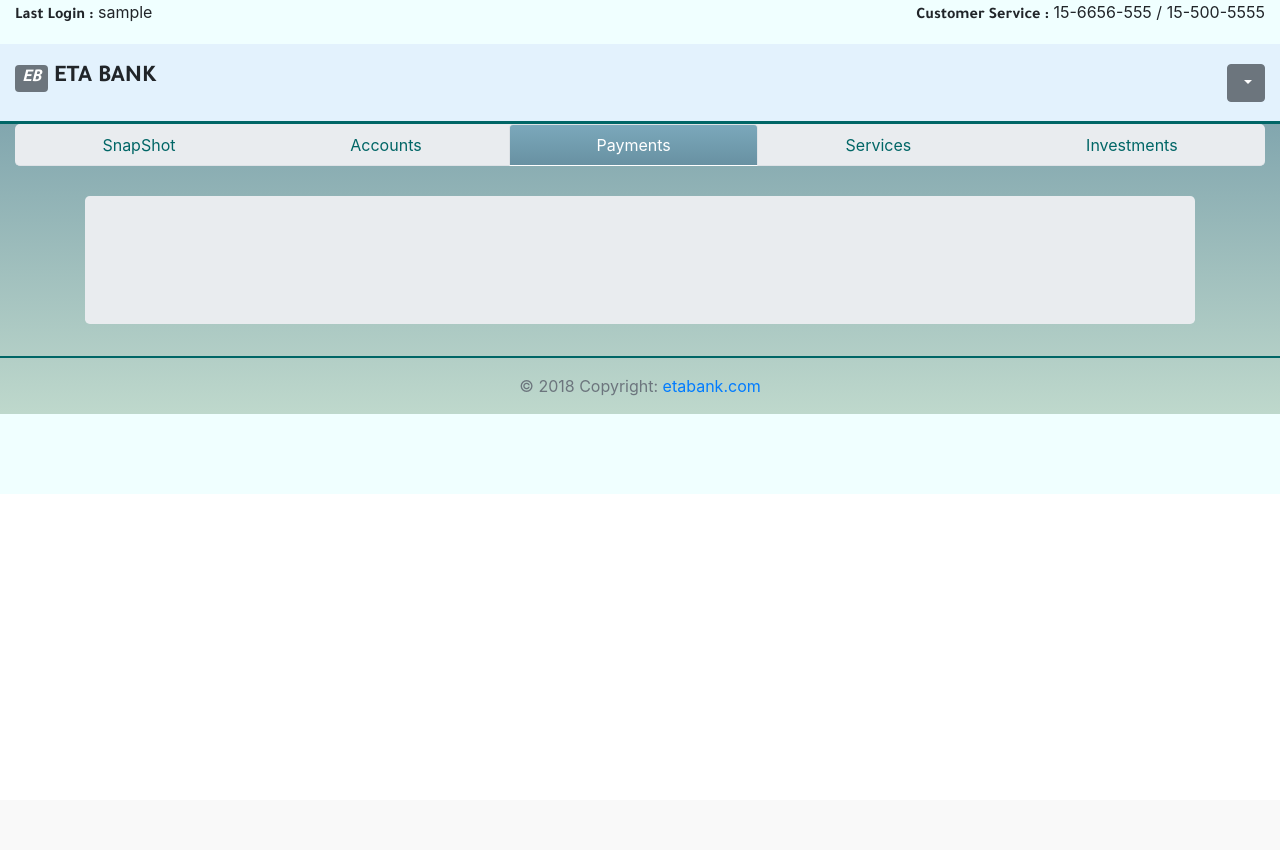
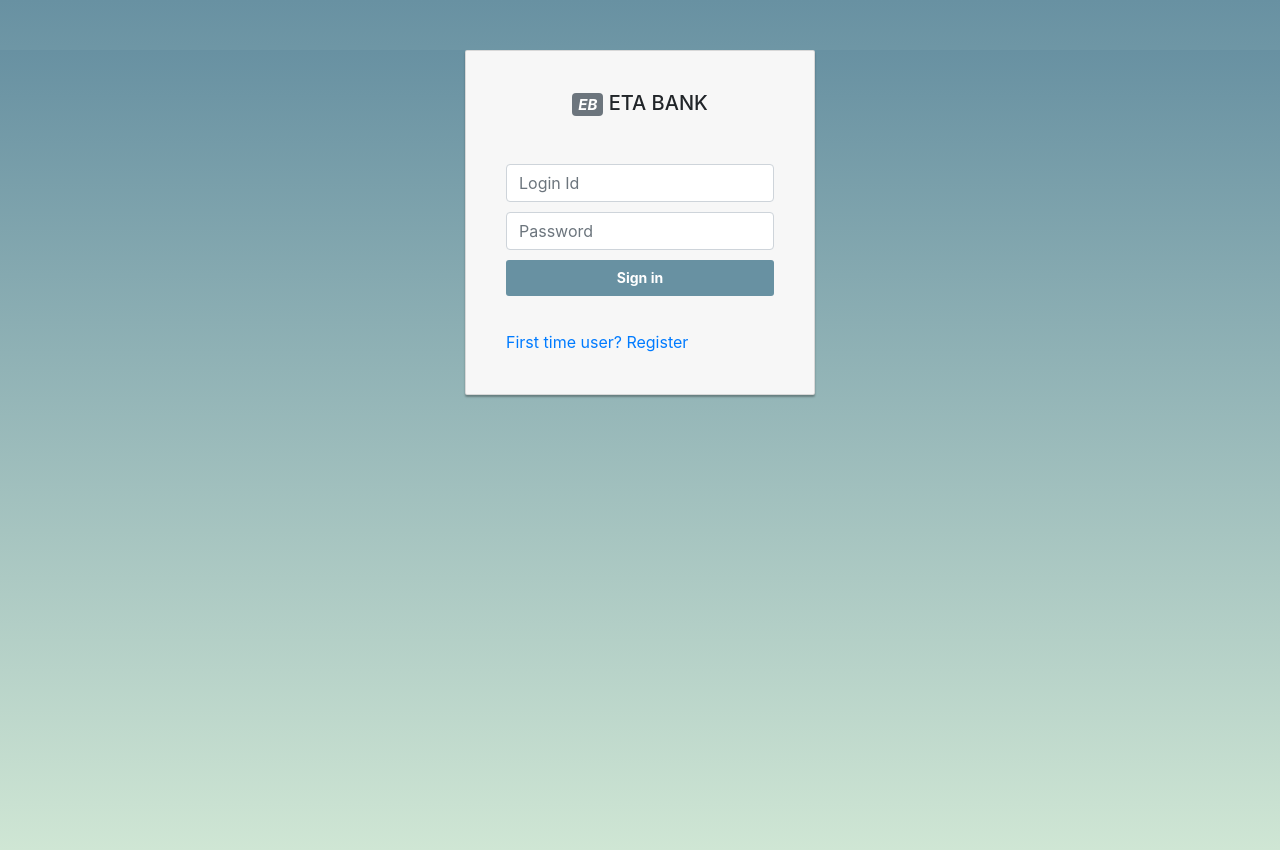
Before and after one commit to pratiks14/newbankapp, a Flask app: template templates/payments.html in a window 1280 px wide. Before the commit the page ends 414 px from the top, so only its background shows below. Run offline with Flask 2, Linux system fonts and the light colour scheme; the template is opened without the code that fills it: most values are stand-ins (such as "Sample title", 1, 10 or a date in 2020); parts of the project's set-up code (start-up, migrations or seed data) failed here and were passed over; some libraries are stand-ins or nearby versions.

Commit message:
Update payments.html

```diff
--- a/templates/payments.html
+++ b/templates/payments.html
@@ -1,9 +1,13 @@
 <!DOCTYPE html>
 <html lang="en">
+
 <head>
-    <meta charset="UTF-8">
-    <meta name="viewport" content="width=device-width, initial-scale=1.0">
-    <meta http-equiv="X-UA-Compatible" content="ie=edge">
+
+    <meta charset="utf-8">
+    <meta http-equiv="X-UA-Compatible" content="IE=edge">
+    <meta name="viewport" content="width=device-width, initial-scale=1">
+    <meta name="description" content="">
+    <meta name="author" content="">
     <link href="https://fonts.googleapis.com/css?family=Tajawal:700" rel="stylesheet">
 
     <title>THE Bank</title>
@@ -26,284 +30,300 @@
         <script src="https://oss.maxcdn.com/libs/html5shiv/3.7.0/html5shiv.js"></script>
         <script src="https://oss.maxcdn.com/libs/respond.js/1.4.2/respond.min.js"></script>
     <![endif]-->
-    <!-- <link rel="stylesheet" href="https://use.fontawesome.com/releases/v5.1.0/css/all.css" integrity="sha384-lKuwvrZot6UHsBSfcMvOkWwlCMgc0TaWr+30HWe3a4ltaBwTZhyTEggF5tJv8tbt" crossorigin="anonymous"> -->
+    <link rel="stylesheet" href="https://use.fontawesome.com/releases/v5.1.0/css/all.css" integrity="sha384-lKuwvrZot6UHsBSfcMvOkWwlCMgc0TaWr+30HWe3a4ltaBwTZhyTEggF5tJv8tbt" crossorigin="anonymous">    <title>Hello, world!</title>
+
     <style>
-        body{
-    /* background-color: #E7E7EF; */
+   /*
+ * Specific styles of signin component
+ */
+/*
+ * General styles
+ */
+body, html {
     height: 100%;
     background-repeat: no-repeat;
     background-image: linear-gradient(rgb(104, 145, 162), rgb(207, 230, 212));
 }
-        .title{
-            font-family: Tajawal,sans-serif;
-
-        }
-        .head{
-
-            background-color: azure;
-        }
-        .bank-head{
-           height:80px;
-           border-bottom:3px solid #006666 ;
-        }
-        label,h3,h4{
-            font-family: Tajawal,sans-serif;
-            size: 19px;
-
-        }
-        input[type="text"]:not([readonly]),select{
-            font-family: Tajawal,sans-serif;
-            font-size:1.17em;
-            font-weight: bold;
-        }
-        footer{
-            border-top:2px solid #006666;
-        }
-
-        nav-item:hover{
-            background-color: rgb(104, 145, 162)
-        }
-        .container{
-            margin-top:30px;
-        }
-        .funkyradio div {
-  clear: both;
-  overflow: hidden;
+.card-container.card {
+    max-width: 350px;
+    padding: 40px 40px;
 }
-
-.funkyradio label {
-  width: 100%;
-  border-radius: 3px;
-  border: 1px solid #D1D3D4;
-  font-weight: normal;
-}
-
-.funkyradio input[type="radio"]:empty,
-.funkyradio input[type="checkbox"]:empty {
-  display: none;
-}
-
-.funkyradio input[type="radio"]:empty ~ label,
-.funkyradio input[type="checkbox"]:empty ~ label {
-  position: relative;
-  line-height: 2.5em;
-  text-indent: 3.25em;
-  margin-top: 0em;
-  cursor: pointer;
-  -webkit-user-select: none;
-     -moz-user-select: none;
-      -ms-user-select: none;
-          user-select: none;
-}
-
-.funkyradio input[type="radio"]:empty ~ label:before,
-.funkyradio input[type="checkbox"]:empty ~ label:before {
-  position: absolute;
-  display: block;
-  top: 0;
-  bottom: 0;
-  left: 0;
-  content: '';
-  width: 2.5em;
-  background: #D1D3D4;
-  border-radius: 3px 0 0 3px;
-}
-
-.funkyradio input[type="radio"]:hover:not(:checked) ~ label,
-.funkyradio input[type="checkbox"]:hover:not(:checked) ~ label {
-  color: #777;
-}
-
-.funkyradio input[type="radio"]:hover:not(:checked) ~ label:before,
-.funkyradio input[type="checkbox"]:hover:not(:checked) ~ label:before {
-  content: '\2714';
-  text-indent: .9em;
-  color: #C2C2C2;
-}
-
-.funkyradio input[type="radio"]:not(:checked) ~ label,
-.funkyradio input[type="checkbox"]:not(:checked) ~ label {
-  color: #777;
-}
-
-.funkyradio input[type="radio"]:checked ~ label,
-.funkyradio input[type="checkbox"]:checked ~ label {
-  color: #333;
-}
-
-.funkyradio input[type="radio"]:checked ~ label:before,
-.funkyradio input[type="checkbox"]:checked ~ label:before {
-  content: '\2714';
-  text-indent: .9em;
-  color: #333;
-  background-color: #ccc;
-}
-
-.funkyradio input[type="radio"]:focus ~ label:before,
-.funkyradio input[type="checkbox"]:focus ~ label:before {
-  box-shadow: 0 0 0 3px #777;
-}
-
-.funkyradio-default input[type="radio"]:checked ~ label:before,
-.funkyradio-default input[type="checkbox"]:checked ~ label:before {
-  color: #777;
-  background-color: #006666;
-}
-
-/* .funkyradio-primary input[type="radio"]:checked ~ label:before,
-.funkyradio-primary input[type="checkbox"]:checked ~ label:before {
-  color: #fff;
-  background-color: #337ab7;
-}
-
-.funkyradio-success input[type="radio"]:checked ~ label:before,
-.funkyradio-success input[type="checkbox"]:checked ~ label:before {
-  color: #fff;
-  background-color: #5cb85c;
-}
-
-.funkyradio-danger input[type="radio"]:checked ~ label:before,
-.funkyradio-danger input[type="checkbox"]:checked ~ label:before {
-  color: #fff;
-  background-color: #d9534f;
-}
-
-.funkyradio-warning input[type="radio"]:checked ~ label:before,
-.funkyradio-warning input[type="checkbox"]:checked ~ label:before {
-  color: #fff;
-  background-color: #f0ad4e;
-}
-
-.funkyradio-info input[type="radio"]:checked ~ label:before,
-.funkyradio-info input[type="checkbox"]:checked ~ label:before {
-  color: #fff;
-  background-color: #5bc0de;
-} */
-
-.nav-link,.nav-link:hover {
-    color:#006666 ;
-}
-.nav-pills > .nav-item > .active{
-    background-color: #006666 !important;
-}
-.nav-tabs > .nav-item > .active{
-    background-repeat: no-repeat;
-    background-image: linear-gradient(rgb(123, 168, 187),rgb(104, 145, 162));
-    color:#fff;
-}
-ul.nav.nav-tabs.nav-fill{
-    border-radius: 5px;
-}
-.dropdown-item{
-    margin:0px;
-}
-
 .vertical-alignment-helper {
     display:table;
     height: 100%;
-    width: 50%;
-    margin: 0 22%;
+    width: 60%;
+    margin:0% 20%;
 }
 .modal-dialog {
     display: table-cell;
     vertical-align: middle;
     border-radius: 20em;
   }
+.btn {
+    font-weight: 700;
+    height: 36px;
+    -moz-user-select: none;
+    -webkit-user-select: none;
+    user-select: none;
+    cursor: default;
+}
+/*
+ * Card component
+ */
+.card {
+    background-color: #F7F7F7;
+    /* just in case there no content*/
+    padding: 20px 25px 30px;
+    margin: 0 auto 25px;
+    margin-top: 50px;
+    /* shadows and rounded borders */
+    -moz-border-radius: 2px;
+    -webkit-border-radius: 2px;
+    border-radius: 2px;
+    -moz-box-shadow: 0px 2px 2px rgba(0, 0, 0, 0.3);
+    -webkit-box-shadow: 0px 2px 2px rgba(0, 0, 0, 0.3);
+    box-shadow: 0px 2px 2px rgba(0, 0, 0, 0.3);
+}
+.profile-img-card {
+    width: 96px;
+    height: 96px;
+    margin: 0 auto 10px;
+    display: block;
+    -moz-border-radius: 50%;
+    -webkit-border-radius: 50%;
+    border-radius: 50%;
+}
+/*
+ * Form styles
+ */
+.profile-name-card {
+    font-size: 16px;
+    font-weight: bold;
+    text-align: center;
+    margin: 10px 0 0;
+    min-height: 1em;
+}
+.reauth-email {
+    display: block;
+    color: #404040;
+    line-height: 2;
+    margin-bottom: 10px;
+    font-size: 14px;
+    text-align: center;
+    overflow: hidden;
+    text-overflow: ellipsis;
+    white-space: nowrap;
+    -moz-box-sizing: border-box;
+    -webkit-box-sizing: border-box;
+    box-sizing: border-box;
+}
+.form-signin #inputEmail,
+.form-signin #inputPassword {
+    direction: ltr;
+    height: 44px;
+    font-size: 16px;
+}
+.form-signin input[type=email],
+.form-signin input[type=password],
+.form-signin input[type=text],
+.form-signin button {
+    width: 100%;
+    display: block;
+    margin-bottom: 10px;
+    z-index: 1;
+    position: relative;
+    -moz-box-sizing: border-box;
+    -webkit-box-sizing: border-box;
+    box-sizing: border-box;
+}
+.form-signin .form-control:focus {
+    border-color: rgb(104, 145, 162);
+    outline: 0;
+    -webkit-box-shadow: inset 0 1px 1px rgba(0,0,0,.075),0 0 8px rgb(104, 145, 162);
+    box-shadow: inset 0 1px 1px rgba(0,0,0,.075),0 0 8px rgb(104, 145, 162);
+}
+.btn.btn-signin {
+    /*background-color: #4d90fe; */
+    background-color: rgb(104, 145, 162);
+    /* background-color: linear-gradient(rgb(104, 145, 162), rgb(12, 97, 33));*/
+    padding: 0px;
+    font-weight: 700;
+    font-size: 14px;
+    height: 36px;
+    -moz-border-radius: 3px;
+    -webkit-border-radius: 3px;
+    border-radius: 3px;
+    border: none;
+    -o-transition: all 0.218s;
+    -moz-transition: all 0.218s;
+    -webkit-transition: all 0.218s;
+    transition: all 0.218s;
+}
+.btn.btn-signin:hover,
+.btn.btn-signin:active,
+.btn.btn-signin:focus {
+    background-color: rgb(12, 97, 33);
+}
+.forgot-password {
+    color: rgb(104, 145, 162);
+}
+.forgot-password:hover,
+.forgot-password:active,
+.forgot-password:focus{
+    color: rgb(12, 97, 33);
+}
     </style>
 </head>
 <body>
-    <div class="container-fluid">
-        <div class="row head">
-            <div class="col-6 d-flex justify-content-start align-items-center">
-                <p ><span class="title">Last Login :</span>  {{last_login}}</p>
-            </div>
-            <div class="col-6 d-flex justify-content-end align-items-center">
-                <p><span class="title">Customer Service :</span>   15-6656-555 / 15-500-5555</p>
-            </div>
+    <div class="container">
+        <div class="card card-container">
+            <!-- <img class="profile-img-card" src="//lh3.googleusercontent.com/-6V8xOA6M7BA/AAAAAAAAAAI/AAAAAAAAAAA/rzlHcD0KYwo/photo.jpg?sz=120" alt="" /> -->
+            <h5 class="card-title text-center" id="homepage" style="cursor:pointer;"><span class="badge badge-secondary"><i>EB</i></span>  ETA BANK</h5>
+            <p id="profile-name" class="profile-name-card"></p>
+            <!-- <ul class="nav nav-pills nav-fill" >
+                    <li class="nav-item ">
+                            <p class="profile-name-card"  ><a class="nav-link active" id="id-btn" href="">Login-Id</a></p>
+                    </li>
+                    <li class="nav-item" >
+                            <p class="profile-name-card" ><a class="nav-link " id="card-btn" href="">Debit-Card</a></p>
+                    </li>
+            </ul>         -->
+            <form class="form-signin " id="id-form">
+                <span id="reauth-email" class="reauth-email"></span>
+                <input type="text" name="customerid" id="inputID" class="form-control" placeholder="Login Id" required >
+                <input type="password" name="password" id="inputPin" class="form-control" placeholder="Password" required>
+                <!-- <div id="remember" class="checkbox">
+                    <label>
+                        <input type="checkbox" value="remember-me"> Remember me
+                    </label>
+                </div> -->
+                <button class="btn btn-lg btn-primary btn-block btn-signin" type="submit">Sign in</button>
+            <!-- /form -->
+            <!-- <a href="" class="forgot-password" disabled>
+                Forgot the password?
+            </a> -->
+            <br/>
+            <a href="/register"  >
+                First time user? Register
+            </a>
+            </form>
+            <!-- <form class="form-signin " id="card-form">
+                    <span id="reauth-email" class="reauth-email"></span>
+                    <input type="text" name="cardno" id="inputNumber" class="form-control" placeholder="Card No" required>
+                    <input type="password" name="pin" id="inputPassword" class="form-control" placeholder="4 Digit PIN" required>
+                    <div id="remember" class="checkbox">
+                        <label>
+                            <input type="checkbox" value="remember-me"> Remember me
+                        </label>
+                    </div>
+                    <button class="btn btn-lg btn-primary btn-block btn-signin" type="submit">Sign in</button>
+            </form> -->
+        </div><!-- /card-container -->
+        <div class="modal fade" id="loginModal" role="dialog">
+            <div class="vertical-alignment-helper">
+                    <div class="modal-dialog">
+
+                    <!-- Modal content-->
+                    <div class="modal-content ">
+                        <div class="modal-header well well-sm">
+                            <h3><i class="far fa-check-square"></i> Verifing..</h3>
+                        </div>
+                        <div class="modal-body ">
+                        <ol class="breadcrumb"><li class="active"><i class="fas fa-angle-right"></i> Checking Inputs..</li></ol>
+                        </div>
+                        <div class="modal-footer">
+                        </div>
+                    </div>
+
+                    </div>
+                </div>
         </div>
+    </div><!-- /container -->
+    <script src="https://code.jquery.com/jquery-3.3.1.min.js" integrity="sha256-FgpCb/KJQlLNfOu91ta32o/NMZxltwRo8QtmkMRdAu8=" crossorigin="anonymous"></script>
+    <script src="https://cdnjs.cloudflare.com/ajax/libs/popper.js/1.14.3/umd/popper.min.js" integrity="sha384-ZMP7rVo3mIykV+2+9J3UJ46jBk0WLaUAdn689aCwoqbBJiSnjAK/l8WvCWPIPm49" crossorigin="anonymous"></script>
+<script src="https://stackpath.bootstrapcdn.com/bootstrap/4.1.1/js/bootstrap.min.js" integrity="sha384-smHYKdLADwkXOn1EmN1qk/HfnUcbVRZyYmZ4qpPea6sjB/pTJ0euyQp0Mk8ck+5T" crossorigin="anonymous"></script>
 
-            <div class="row bank-head" style="background-color: #e3f2fd">
-                <div class="col-4 d-flex justify-content-start align-items-center">
-                        <h4><span class="badge badge-secondary lead"><i>EB</i></span>  ETA BANK</h4>
-                </div>
-                <div class="col-8 d-flex justify-content-end align-items-center">
-                        <!-- <a class="nav-link dropdown-toggle" href="#" id="navbarDropdownMenuLink" data-toggle="dropdown" aria-haspopup="true" aria-expanded="false">
-                                <i class="far fa-fw fa-user"></i> {{session['name']}} <b class="caret"></b>
-                               </a> -->
-                            <button class="btn btn-secondary dropdown-toggle" data-toggle="dropdown"><i class="far fa-fw fa-user"></i> {{session['name']}}</button>
-                               <div class="dropdown-menu dropdown-menu-right" aria-labelledby="navbarDropdownMenuLink">
-                                   <a class="dropdown-item" href=""><i class="fas fa-cog"> </i> Info</a>
-                                    <div class="dropdown-divider"></div>
-                                    <a class="dropdown-item" href="/disconnect"><i class="fa fa-fw fa-power-off"></i> Log Out</a>
+<script>
 
-                               </div>
+$('#homepage').click(function(Event){
+    event.preventDefault();
+    window.location.href = '/';
+});
+// $(window).load(function(){
+//     $('#card-form').hide();
+// });
+// window.onload = function(){
+//     $('#card-form').hide();
+// };
+// $('#card-btn').click(function(event){
+//     event.preventDefault();
+//     $('#card-form').show();
+//     $('#id-form').hide();
+//     $('#id-btn').removeClass('active');
+//     $('#card-btn').addClass('active');
+// });
+// $('#id-btn').click(function(event){
+//     event.preventDefault();
+//     $('#id-form').show();
+//     $('#card-form').hide();
+//     $('#card-btn').removeClass('active');
+//     $('#id-btn').addClass('active');
+// });
+$('#id-form').submit(function(event)
+ 	{
+ 		event.preventDefault();
+ 		data  = {};
+ 		$.map($('#id-form').serializeArray(),function(ele,index){
+            if (ele["name"] == "password"){
+                data[ele["name"]] = ele["value"];
+             }
+             else{
+ 			    data[ele["name"]] = $.trim(ele["value"]);
+             }
+
+ 		});
 
 
 
-                </div>
-            </div>
+ 		$.ajax({
+ 			type : 'POST',
+ 			url : '/idlogin',
+ 			processData:false,
+ 			data :JSON.stringify(data),
+ 			contentType: 'application/ajax; charset=utf-8',
+ 			success:function(result)
+ 			{
 
-        <ul class="nav nav-tabs nav-fill" style="height:auto;background-color: #e9ecef;">
-                <li class="nav-item" >
-                  <a class="nav-link " href="/snapshot" id="snapshot">SnapShot</a>
-                </li>
-                <li class="nav-item ">
-                  <a class="nav-link " href="/main   " id="accounts">Accounts</a>
-                </li>
-                <li class="nav-item">
-                  <a class="nav-link active"  href="/payments" id="payments">Payments</a>
-                </li>
-                <li class="nav-item">
-                  <a class="nav-link " href="/services" id="services">Services</a>
-                </li>
-                <li class="nav-item">
-                        <a class="nav-link " href="/investments" id="investments">Investments</a>
-                </li>
+                // $(".container").hide();
 
-              </ul>
-    </div>
-    <div class="container">
-        <div class="jumbotron" id="firstspace">
+                $('#loginModal .modal-header').html('<h3><i class="fas fa-check-square"></i> Successfull</h3>');
+                $('#loginModal .modal-body').html('<ol class="breadcrumb"><li class="active"><i class="fas fa-angle-right"></i> '+result+'</li></ol>');
+                $("#loginModal").modal("show");
 
 
+                setTimeout(function(){
+                        window.location.href = '{{location}}';
+                    },3000);
 
-        </div>
-    </div>
-    <div class="modal fade" id="dataModal" role="dialog">
-        <div class="vertical-alignment-helper">
-            <div class="modal-dialog">
 
-            <!-- Modal content-->
-                <div class="modal-content">
-                        <!-- <div class="modal-header ">
+ 			},
+ 			error:function(response){
 
-                                <h3><i class="far fa-check-square"></i> Verifing..</h3>
-                        </div>
-                        <div class="modal-body">
-                        <ol class="breadcrumb"><li class="active"><i class="fas fa-angle-right"></i> Checking Inputs..</li></ol>
-                        </div>
-                        <div class="modal-footer">
-                        </div>  -->
-                </div>
+ 					$('#loginModal .modal-header').html('<h3><i class="fas fa-exclamation-triangle"></i> Error</h3>');
+ 					$('#loginModal .modal-body').html('<ol class="breadcrumb"><li class="active"><i class="fas fa-angle-right"></i> '+response.responseJSON+'</li></ol>');
+ 					$('#loginModal .modal-footer').html('<button type="button" class="btn" data-dismiss="modal">Close</button>');
+                    $("#loginModal").modal("show");
 
-            </div>
-        </div>
-    </div>
-    <footer>
-        <div class="footer-copyright text-center py-3 text-secondary">© 2018 Copyright:<a target="_blank" href="/"> etabank.com</a>
-        </div>
-        <div style="height:80px;background-color:azure" class=" d-flex justify-content-center align-items-center">
-                <p><i class="fab fa-facebook-f"></i> <i class="fab fa-linkedin"></i> <i class="fab fa-twitter"></i></p>
+ 			}
+ 			// statusCode: {
 
-        </div>
-    </footer>
-    <script src="https://code.jquery.com/jquery-3.3.1.min.js" integrity="sha256-FgpCb/KJQlLNfOu91ta32o/NMZxltwRo8QtmkMRdAu8=" crossorigin="anonymous"></script>
-    <script src="https://cdnjs.cloudflare.com/ajax/libs/popper.js/1.14.3/umd/popper.min.js" integrity="sha384-ZMP7rVo3mIykV+2+9J3UJ46jBk0WLaUAdn689aCwoqbBJiSnjAK/l8WvCWPIPm49" crossorigin="anonymous"></script>
-<script src="https://stackpath.bootstrapcdn.com/bootstrap/4.1.1/js/bootstrap.min.js" integrity="sha384-smHYKdLADwkXOn1EmN1qk/HfnUcbVRZyYmZ4qpPea6sjB/pTJ0euyQp0Mk8ck+5T" crossorigin="anonymous"></script>
-<script src = "{{url_for('static',filename='script1.js')}}"></script>
-<script>
+ 			// 	401:function(){
 
+
+ 			// 	}
+ 			// }
+ 		});
+    });
 
 </script>
 </body>
-</html>
```
